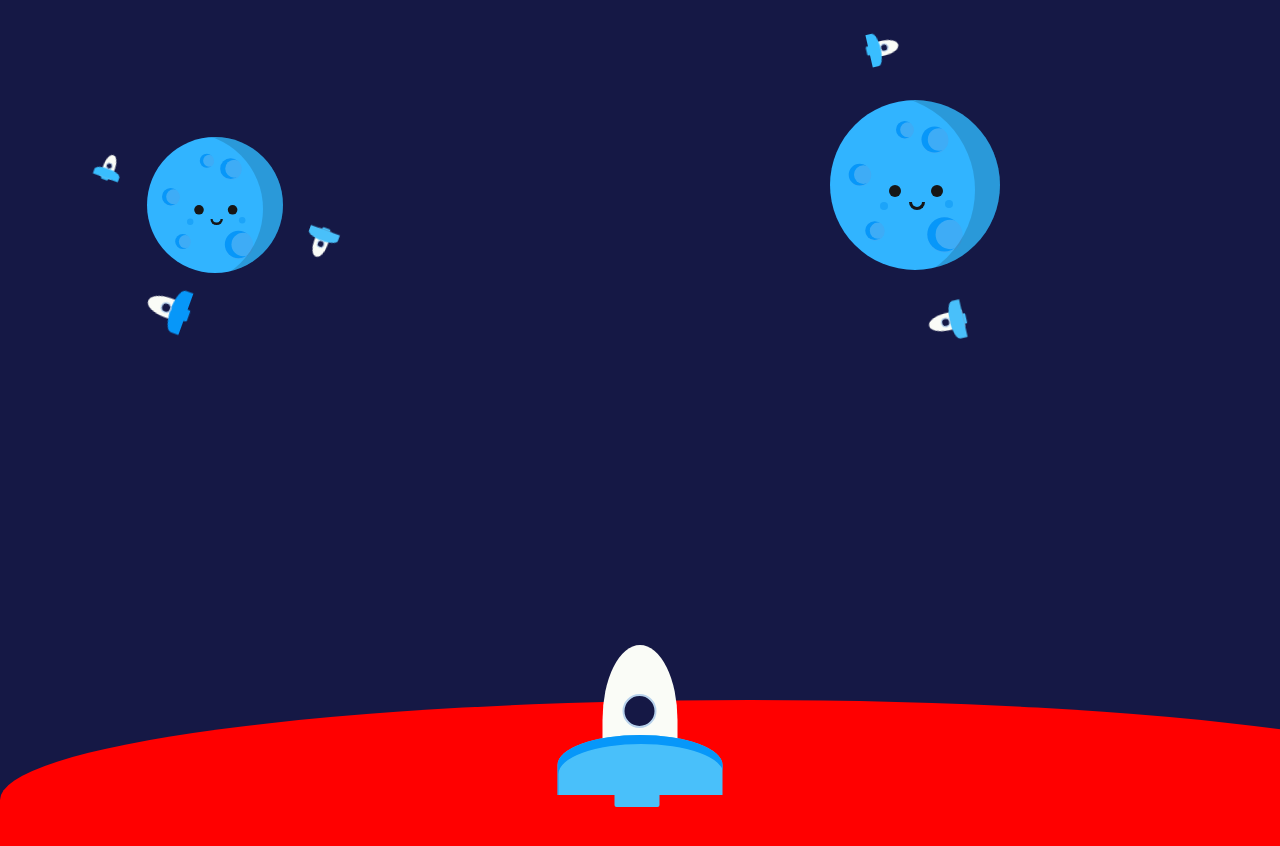
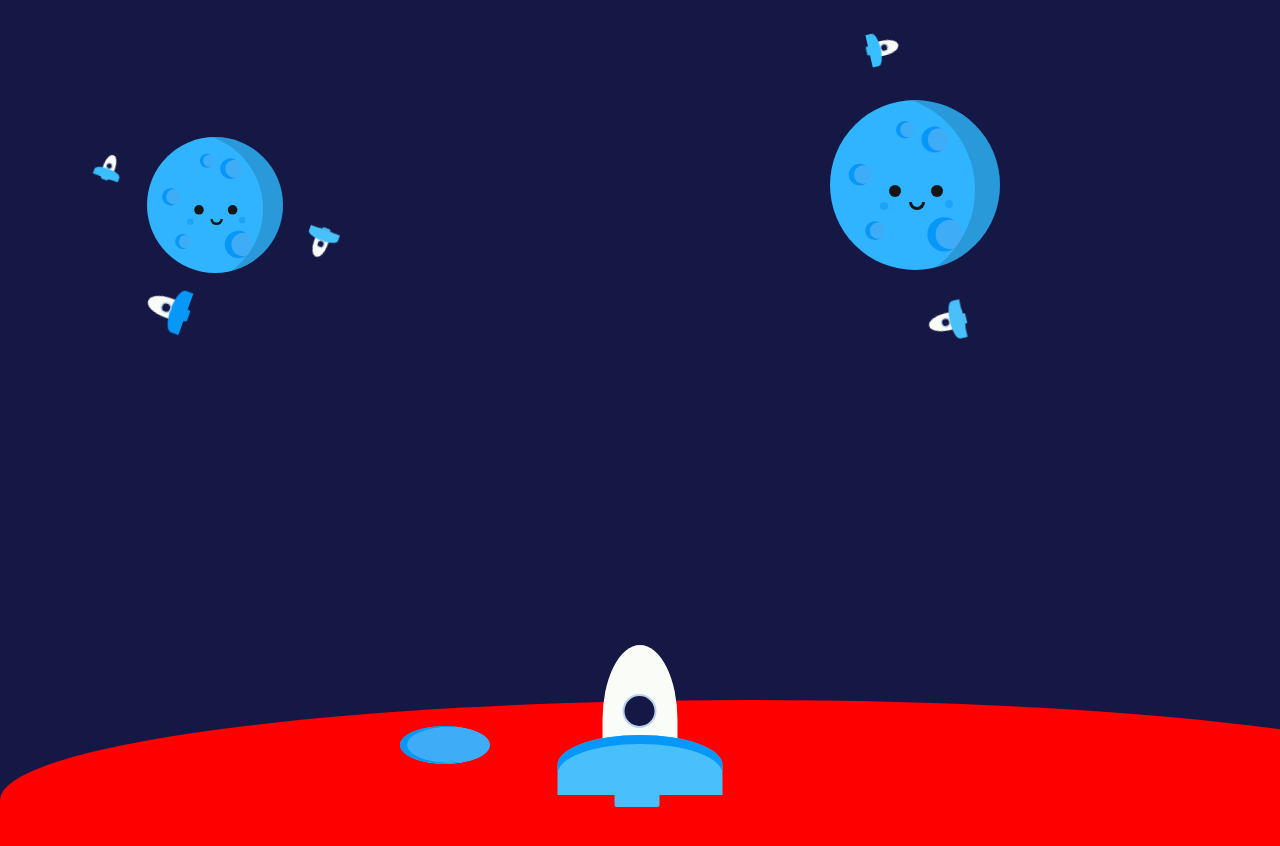
Before and after one commit to aleksandrgolyk/space, a plain HTML site: page index.html in a window 1280 px wide. Shown: the top 846 px of the page. Drawn offline with Linux system fonts and the light colour scheme.

Commit message:
added shadow

```diff
--- a/index.html
+++ b/index.html
@@ -9,7 +9,6 @@
     <link rel="stylesheet" href="style.css">
 </head>
 <body>
-<!--<div class="wrapper">-->
 <div class="container container-1">
 
     <div class="moon moon-1">
@@ -56,7 +55,6 @@
     <div class="orbit orbit-2">
         <div class="rocket-1">
             <div class="window">
-                <!--                <img src="./assets/circle.png" alt="">-->
             </div>
         </div>
         <div class="rocket-2">
@@ -69,55 +67,18 @@
     </div>
 </div>
 <div class="land">
+    <div class="land-crater land-crater-1"></div>
+<!--    <div class="land-crater land-crater-2"></div>-->
+<!--    <div class="land-crater land-crater-3"></div>-->
+<!--    <div class="land-crater land-crater-4"></div>-->
 </div>
 
-<!--    <div class="rocket-start-point">-->
 <div class="rocket-land">
     <div class="window-land-rocket">
-        <!--                <img src="./assets/circle.png" alt="">-->
     </div>
 </div>
 
-<!--    </div>-->
-<!--</div>-->
 <script src="main.js"></script>
 
 </body>
 </html>
-
-
-<!--<!doctype html>-->
-<!--<html lang="en">-->
-<!--<head>-->
-<!--    <meta charset="UTF-8">-->
-<!--    <meta name="viewport"-->
-<!--          content="width=device-width, user-scalable=no, initial-scale=1.0, maximum-scale=1.0, minimum-scale=1.0">-->
-<!--    <meta http-equiv="X-UA-Compatible" content="ie=edge">-->
-<!--    <title>Document</title>-->
-<!--    <link rel="stylesheet" href="style.css">-->
-<!--</head>-->
-<!--<body>-->
-<!--<div class="container">-->
-
-<!--    <div class="moon">-->
-<!--        <div class="crater crater-1"></div>-->
-<!--        <div class="crater crater-2"></div>-->
-<!--        <div class="crater crater-3"></div>-->
-<!--        <div class="crater crater-4"></div>-->
-<!--        <div class="crater crater-5"></div>-->
-<!--        <div class="shadow"></div>-->
-<!--        <div class="eye eye-l"></div>-->
-<!--        <div class="eye eye-r"></div>-->
-<!--        <div class="mouth"></div>-->
-<!--        <div class="blush blush-1"></div>-->
-<!--        <div class="blush blush-2"></div>-->
-<!--    </div>-->
-<!--    <div class="orbit">-->
-<!--        <div class="rocket">-->
-<!--            <div class="window"></div>-->
-<!--        </div>-->
-
-<!--    </div>-->
-<!--</div>-->
-<!--</body>-->
-<!--</html>-->
--- a/style.css
+++ b/style.css
@@ -230,16 +230,13 @@ body {
     width: 75px;
     border-radius: 50% 50% 0 0;
     position: relative;
-
-    /*transition: transform 1s ease-in;*/
-
 }
 
 .rocket-land:before {
     position: absolute;
     content: "";
     background-color: var(--blue-lighten-1);
-    box-shadow: inset 1px 9px 0 var(--blue-darken-1);
+    box-shadow: inset 0 9px 0 #0797f9;
     height: 60px;
     width: 165px;
     z-index: -1;
@@ -252,6 +249,7 @@ body {
     position: absolute;
     content: "";
     background-color: var(--blue-lighten-1);
+
     height: 12px;
     width: 45px;
     border-radius: 0 0 2px 2px;
@@ -395,3 +393,29 @@ body {
     border-top-left-radius: 50%;
     border-top-right-radius: 50%;
 }
+.land-crater{
+    background-color: rgb(62, 172, 246);
+    height: 90px;
+    width: 90px;
+    border-radius: 50%;
+    position: relative;
+    /*transform: rotateX(45deg);*/
+}
+.land-crater:before {
+    content: "";
+    position: absolute;
+    height: 85px;
+    width: 85px;
+    border-radius: 50%;
+    box-shadow: -5px 0 0 2px var(--blue-darken-1);
+    top: 2px;
+    left: 7px;
+}
+
+.land-crater-1{
+    position: absolute;
+    left: 400px;
+    /*bottom: 0;*/
+    transform: rotateX(65deg);
+
+}
```
